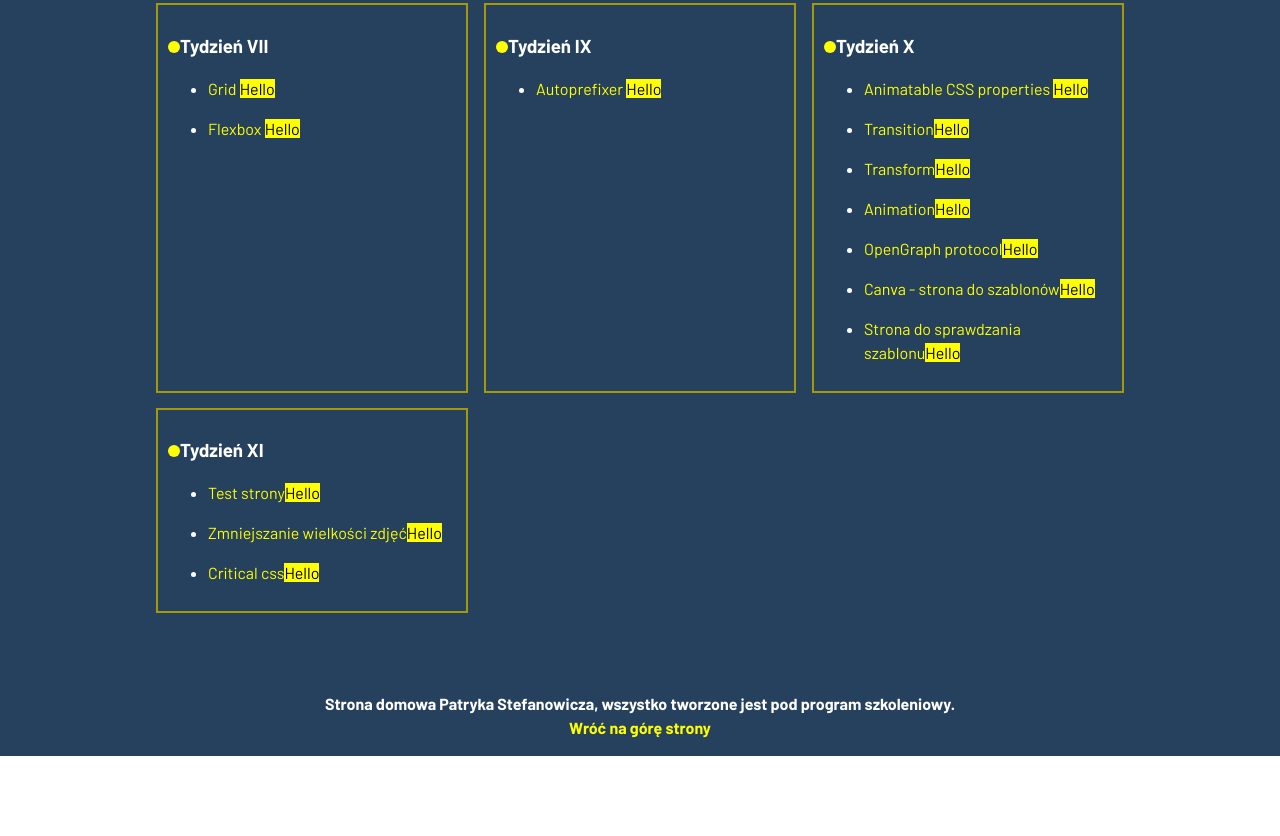
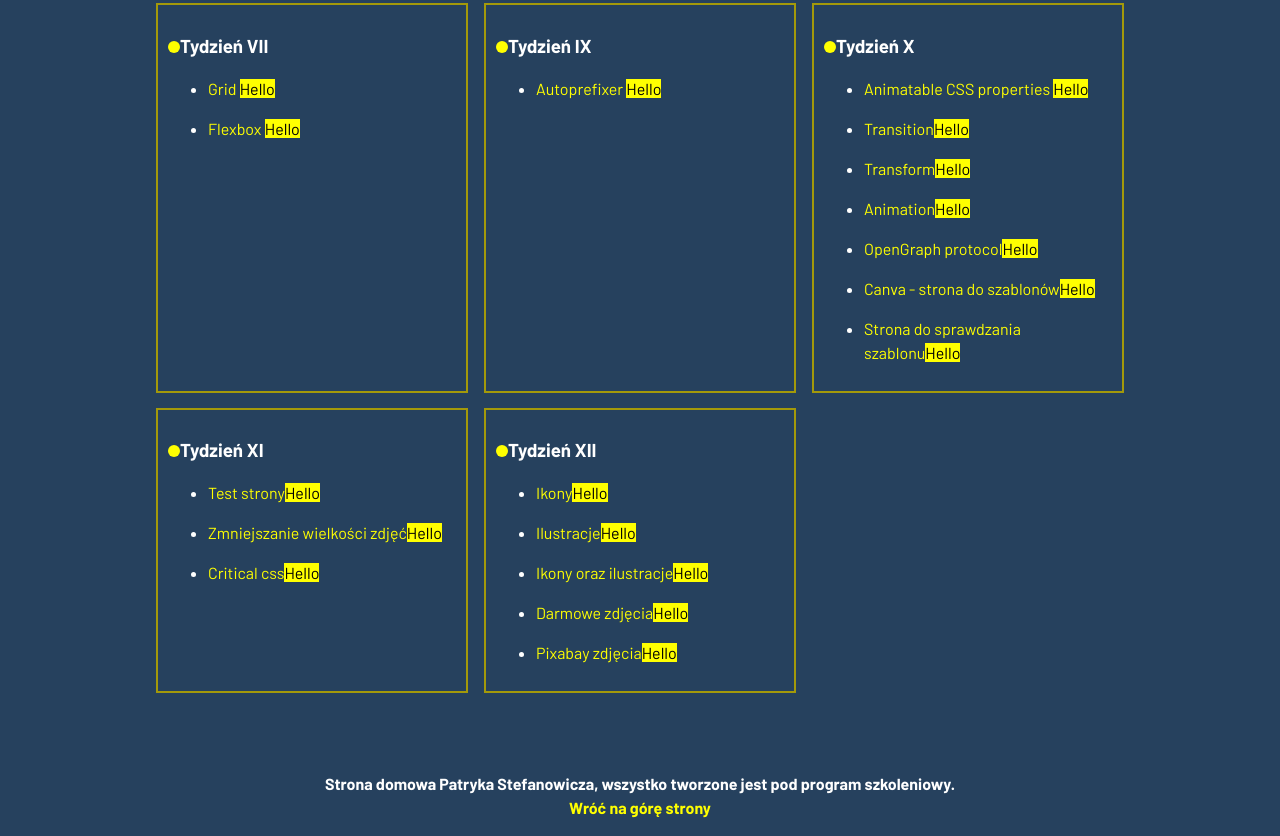
Before and after one commit to patrykstefanowicz/webpack-test, a website built with webpack: page src/pages/css.html in a window 1280 px wide. Shown: the part 657-1493 px from the top of the page. Before the commit the page ends 1413 px from the top, so only its background shows below. Built offline with nearby package versions, Linux system fonts and the light colour scheme.

Commit message:
new edition weeks

```diff
--- a/src/pages/css.html
+++ b/src/pages/css.html
@@ -173,7 +173,32 @@
         </ul>
       </article>
 
+      <article class="week-summary">
+        <h3 class="week-summary__title">Tydzień XII</h3>
+        <ul>
+          <li>
+            <p class="week-summary__description">
+              <a class="week-summary__link" href="https://www.flaticon.com/">Ikony</a></p>
+          </li>
+          <li>
+            <p class="week-summary__description">
+              <a class="week-summary__link" href="https://undraw.co/illustrations">Ilustracje</a></p>
+          </li>
+          <li>
+            <p class="week-summary__description">
+              <a class="week-summary__link" href="https://www.drawkit.io/">Ikony oraz ilustracje</a></p>
+          </li>
+          <li>
+            <p class="week-summary__description">
+              <a class="week-summary__link" href="https://unsplash.com/">Darmowe zdjęcia</a></p>
+          </li>
+          <li>
+            <p class="week-summary__description">
+              <a class="week-summary__link" href="https://pixabay.com/pl/">Pixabay zdjęcia</a></p>
+          </li>
 
+        </ul>
+      </article>
 
     </div>
       </section>
```
Also changed, not shown: src/pages/html.html (+11 -0 lines), src/pages/index.html (+1 -1 lines).
